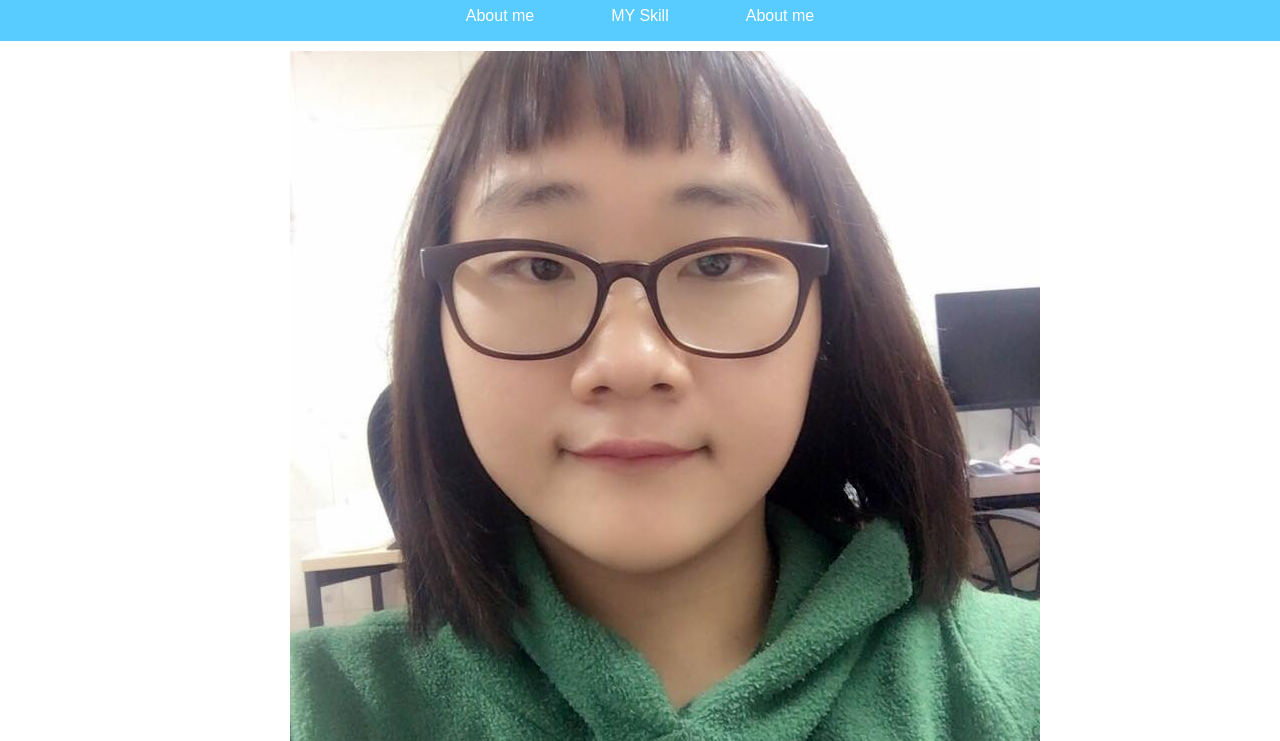
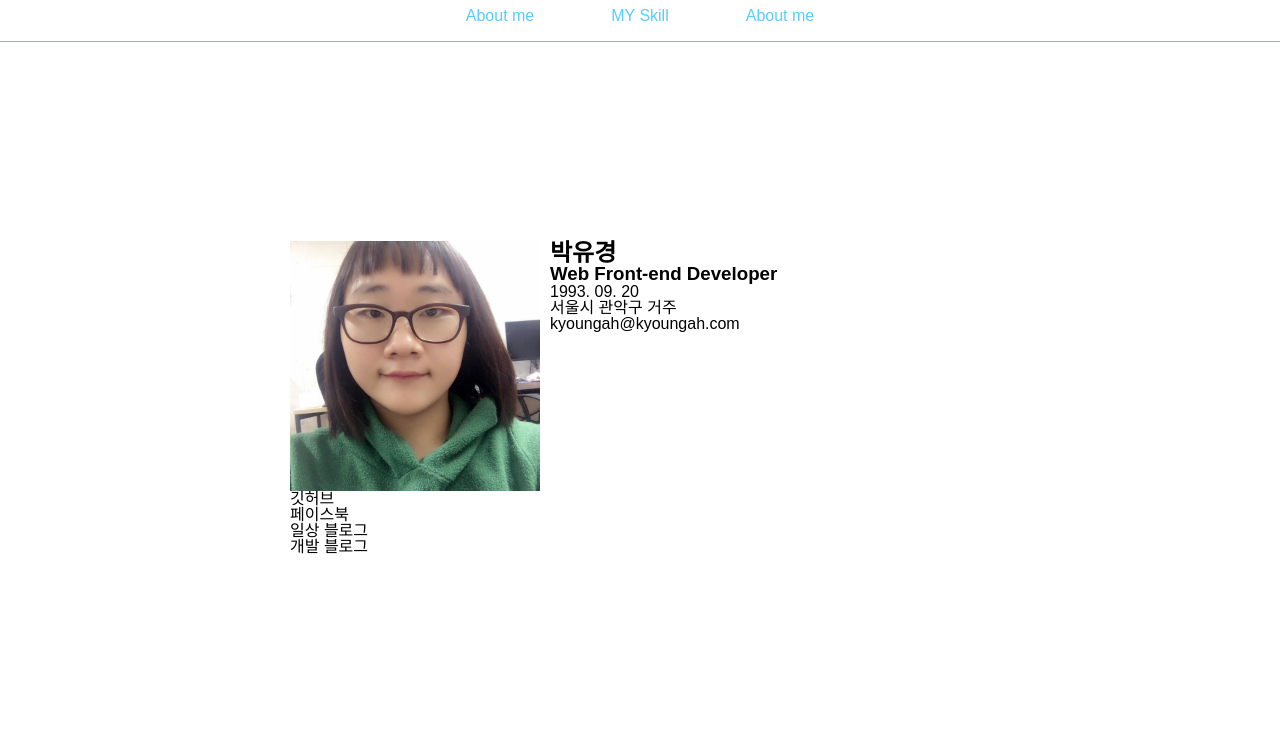
Before and after one commit to partyKyoung/portfolio, a website built with webpack: page index.html in a window 1280 px wide. Shown: the part 59-800 px from the top of the page. Built offline with nearby package versions, Linux system fonts and the light colour scheme.

Commit message:
포트리오 퍼블리싱중

```diff
--- /dev/null
+++ b/css/aboutMe.scss
@@ -0,0 +1,14 @@
+$image-size: 250px;
+
+.about-me-profile {
+  display: flex;
+  margin-top: 200px;
+  img {
+    width: $image-size;
+    height: $image-size;
+  }
+
+  ul {
+    padding: 0 10px;
+  }
+}
--- a/css/header.scss
+++ b/css/header.scss
@@ -1,5 +1,7 @@
 $header-height: 100px;
 $header-child-height: $header-height / 2;
+
+$primary-color: #58cbff;
 
 .portfolio-header {
   position: fixed;
@@ -8,7 +10,7 @@ $header-child-height: $header-height / 2;
   width: 100%;
   height: $header-height;
   text-align: center;
-  background-color: #58cbff;
+  background-color: $primary-color;
   color: #fff;
   font-size: 16px;
 }
@@ -21,6 +23,9 @@ $header-child-height: $header-height / 2;
 .portfolio-nav {
   height: $header-child-height;
   line-height: $header-child-height;
+  background-color: #fff;
+  border-bottom: 1px solid $primary-color;
+  color: $primary-color;
 
   ul {
     margin-left: auto;
--- a/index.html
+++ b/index.html
@@ -20,9 +20,10 @@
   </header>
   <section class="portfolio container">
     <div class="section">
-      <div class="slide">
-        <img src="./images/me.jpg" class="about-me about-me-profile-image" alt="프로필 이미지" />
-        <ul class="about-me about-me-profile">
+      <div class="slide about-me">
+        <div class="about-me-profile">
+          <img src="./images/me.jpg" class="about-me-profile-image" alt="프로필 이미지" />
+          <ul class="about-me-profile-info">
             <li>
               <h2>박유경</h2>
               <h3>Web Front-end Developer</h3>
@@ -31,6 +32,7 @@
             <li>서울시 관악구 거주</li>
             <li>kyoungah@kyoungah.com</li>
           </ul>
+        </div>
         <ul>
           <li>깃허브</li>
           <li>페이스북</li>
--- a/js/index.js
+++ b/js/index.js
@@ -1,5 +1,6 @@
 require("../css/common.scss");
 require("../css/header.scss");
+require("../css/aboutMe.scss");
 
 $(document).ready(function() {
   $(".portfolio").fullpage({
```
Also changed, not shown: build/bundle.js. Lines whose indentation alone changed are shown as unchanged.
